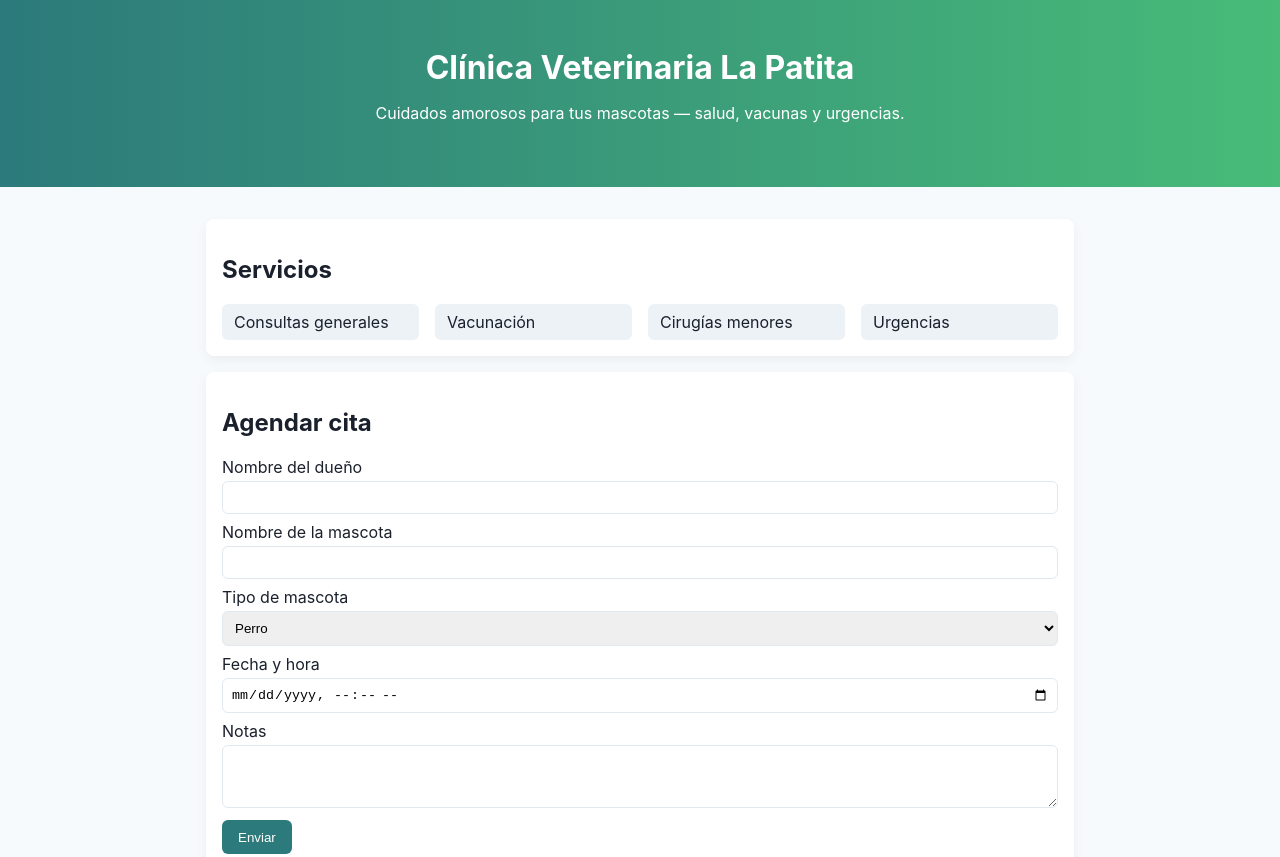
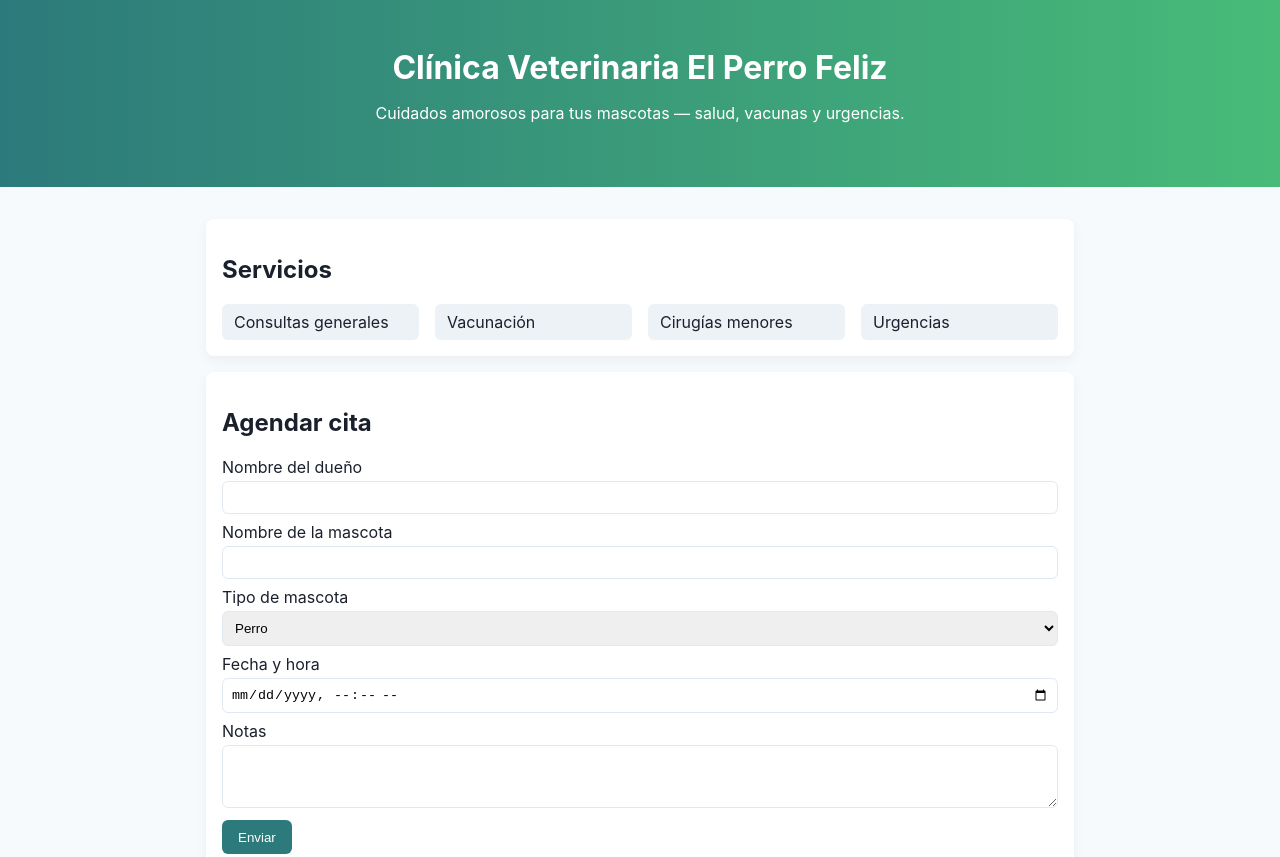
Before and after one commit to alanchis/Unir_pagina_ejempl, a website: page public/index.html in a window 1280 px wide. Shown: the top 857 px of the page. Drawn offline with Linux system fonts and the light colour scheme; no server answers.

Commit message:
cambio de nombre de clinica veterinaria

```diff
--- a/public/index.html
+++ b/public/index.html
@@ -3,13 +3,13 @@
 <head>
   <meta charset="utf-8" />
   <meta name="viewport" content="width=device-width, initial-scale=1" />
-  <title>Clínica Veterinaria La Patita</title>
+  <title>Clínica Veterinaria El Perro Feliz</title>
   <link rel="stylesheet" href="/styles.css">
 </head>
 <body>
   <header class="hero">
     <div class="container">
-      <h1>Clínica Veterinaria <span>La Patita</span></h1>
+      <h1>Clínica Veterinaria <span>El Perro Feliz</span></h1>
       <p>Cuidados amorosos para tus mascotas — salud, vacunas y urgencias.</p>
     </div>
   </header>
```
